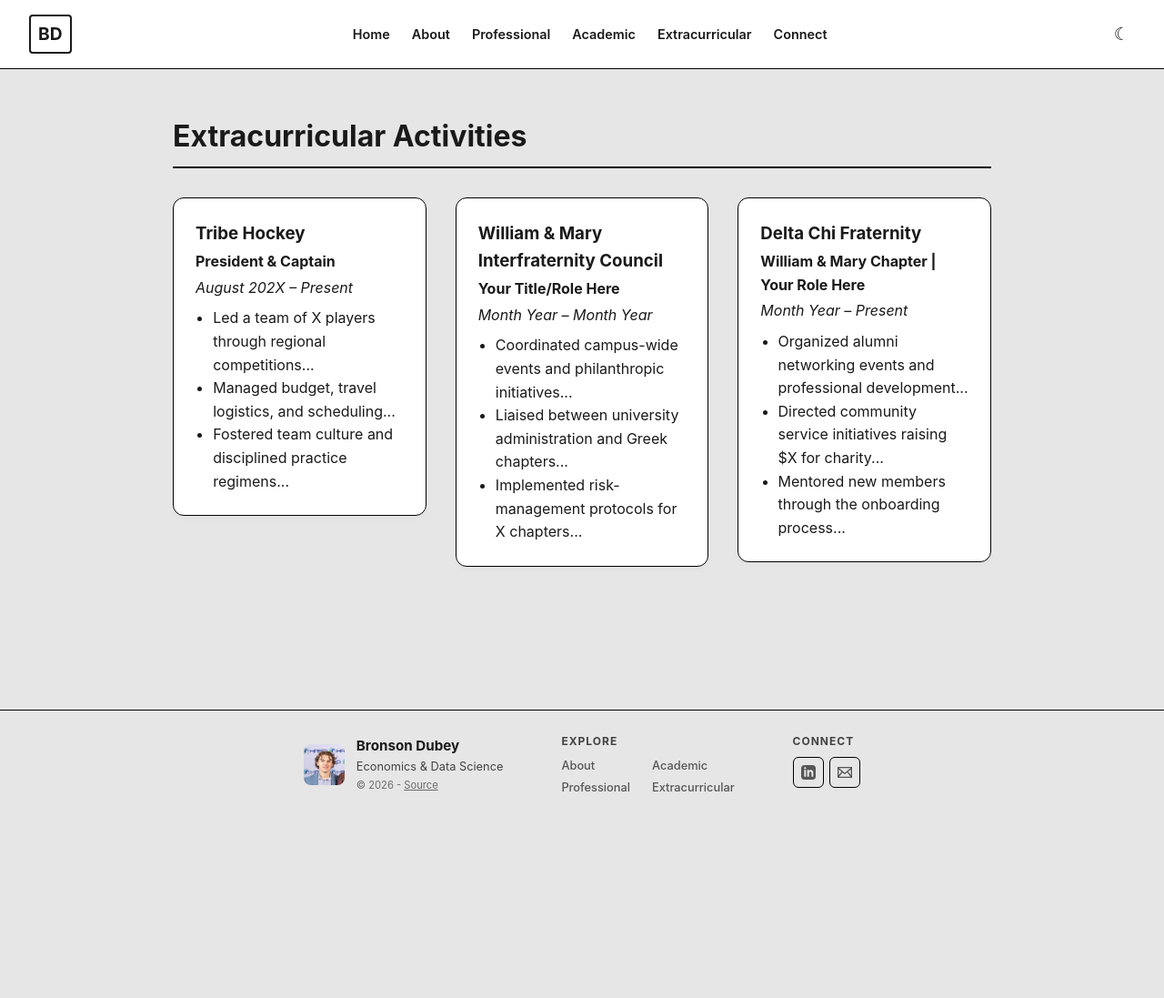
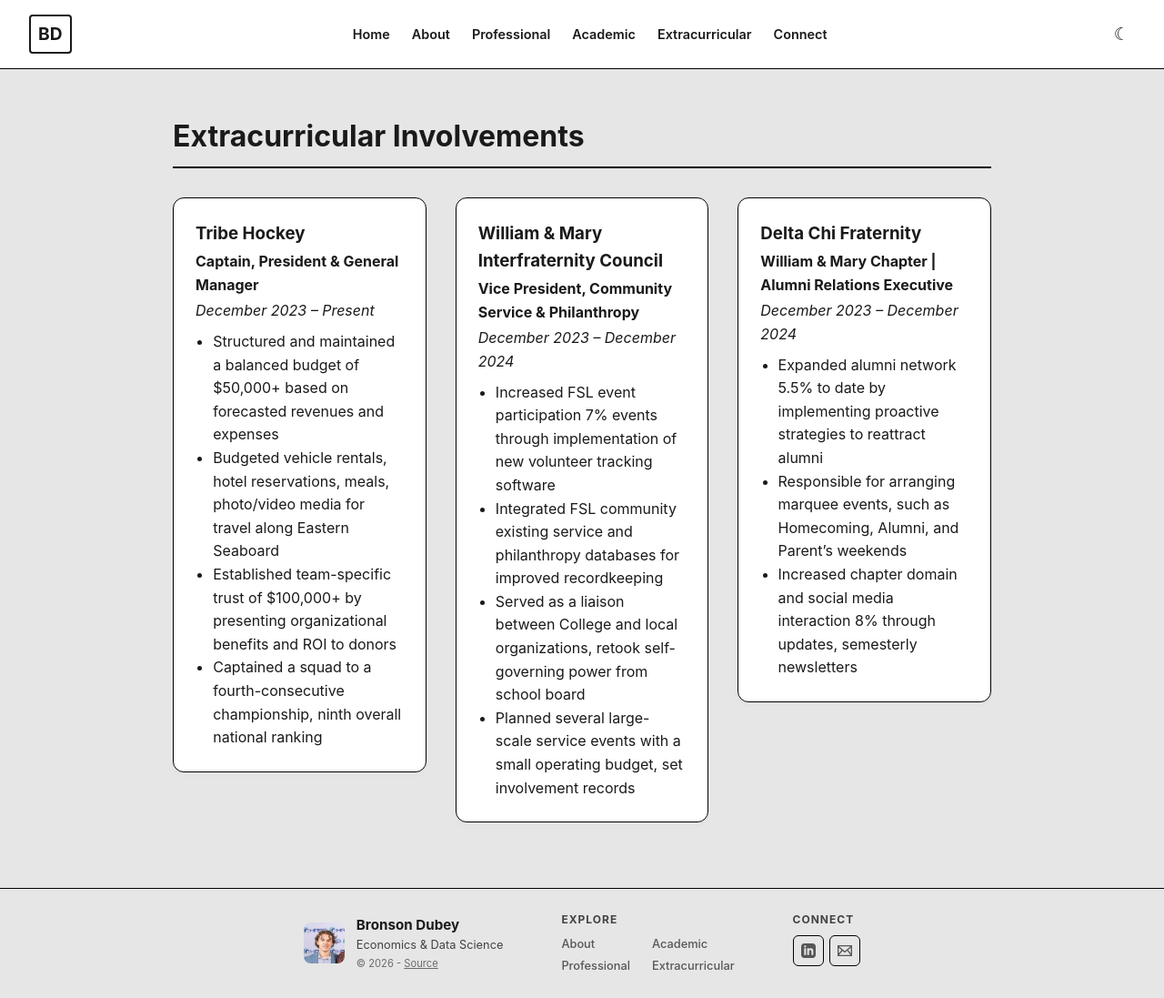
Before and after one commit to bxdubey/github.io, a Jekyll site: the page built from extracurricular.html, in a window 1280 px wide. Shown: the whole page at 91% size. Built offline with Jekyll 4.4.1, drawn with Linux system fonts in a browser that asks for light colours; before the commit the page ends 900 px from its top, so only the background shows below that.

Commit message:
Revise extracurricular activities and roles
Updated extracurricular activities section with new titles, roles, and achievements.

```diff
--- a/extracurricular.html
+++ b/extracurricular.html
@@ -4,40 +4,42 @@ title: Extracurricular
 permalink: /extracurricular/
 ---
 
-<h1 class="page-title">Extracurricular Activities</h1>
+<h1 class="page-title">Extracurricular Involvements</h1>
 
 <div class="three-column">
 
     <div class="job-block">
         <h3>Tribe Hockey</h3>
-        <p><strong>President & Captain</strong></p>
-        <p><em>August 202X – Present</em></p>
+        <p><strong>Captain, President & General Manager</strong></p>
+        <p><em>December 2023 – Present</em></p>
         <ul>
-            <li>Led a team of X players through regional competitions...</li>
-            <li>Managed budget, travel logistics, and scheduling...</li>
-            <li>Fostered team culture and disciplined practice regimens...</li>
+            <li>Structured and maintained a balanced budget of $50,000+ based on forecasted revenues and expenses</li>
+            <li>Budgeted vehicle rentals, hotel reservations, meals, photo/video media for travel along Eastern Seaboard</li>
+            <li>Established team-specific trust of $100,000+ by presenting organizational benefits and ROI to donors</li>
+            <li>Captained a squad to a fourth-consecutive championship, ninth overall national ranking</li>
         </ul>
     </div>
 
     <div class="job-block">
         <h3>William & Mary Interfraternity Council</h3>
-        <p><strong>Your Title/Role Here</strong></p>
-        <p><em>Month Year – Month Year</em></p>
+        <p><strong>Vice President, Community Service & Philanthropy</strong></p>
+        <p><em>December 2023 – December 2024</em></p>
         <ul>
-            <li>Coordinated campus-wide events and philanthropic initiatives...</li>
-            <li>Liaised between university administration and Greek chapters...</li>
-            <li>Implemented risk-management protocols for X chapters...</li>
+            <li>Increased FSL event participation 7% events through implementation of new volunteer tracking software</li>
+            <li>Integrated FSL community existing service and philanthropy databases for improved recordkeeping</li>
+            <li>Served as a liaison between College and local organizations, retook self-governing power from school board</li>
+            <li>Planned several large-scale service events with a small operating budget, set involvement records</li>
         </ul>
     </div>
 
     <div class="job-block">
         <h3>Delta Chi Fraternity</h3>
-        <p><strong>William & Mary Chapter | Your Role Here</strong></p>
-        <p><em>Month Year – Present</em></p>
+        <p><strong>William & Mary Chapter | Alumni Relations Executive</strong></p>
+        <p><em>December 2023 – December 2024</em></p>
         <ul>
-            <li>Organized alumni networking events and professional development...</li>
-            <li>Directed community service initiatives raising $X for charity...</li>
-            <li>Mentored new members through the onboarding process...</li>
+            <li>Expanded alumni network 5.5% to date by implementing proactive strategies to reattract alumni</li>
+            <li>Responsible for arranging marquee events, such as Homecoming, Alumni, and Parent’s weekends</li>
+            <li>Increased chapter domain and social media interaction 8% through updates, semesterly newsletters</li>
         </ul>
     </div>
 
```
